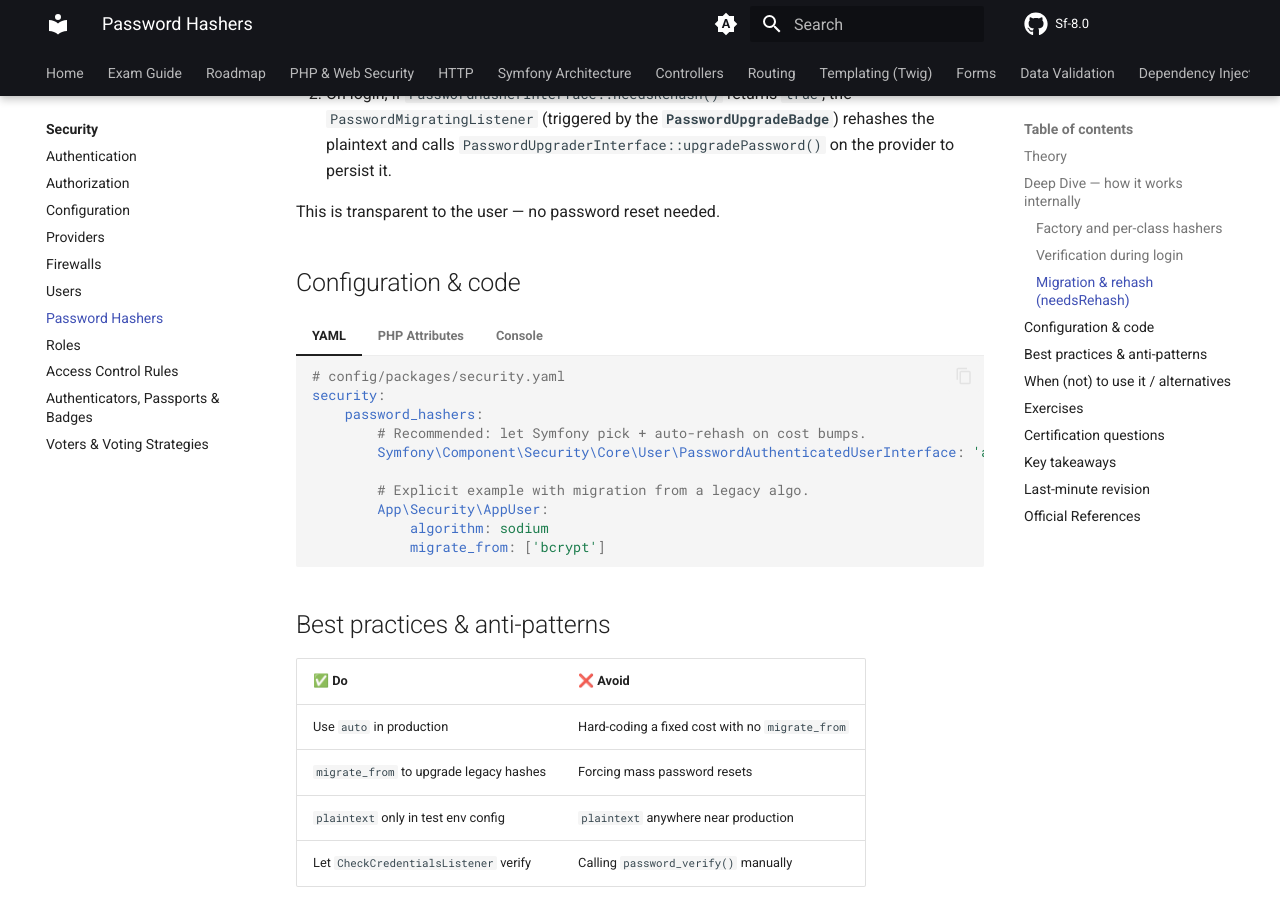
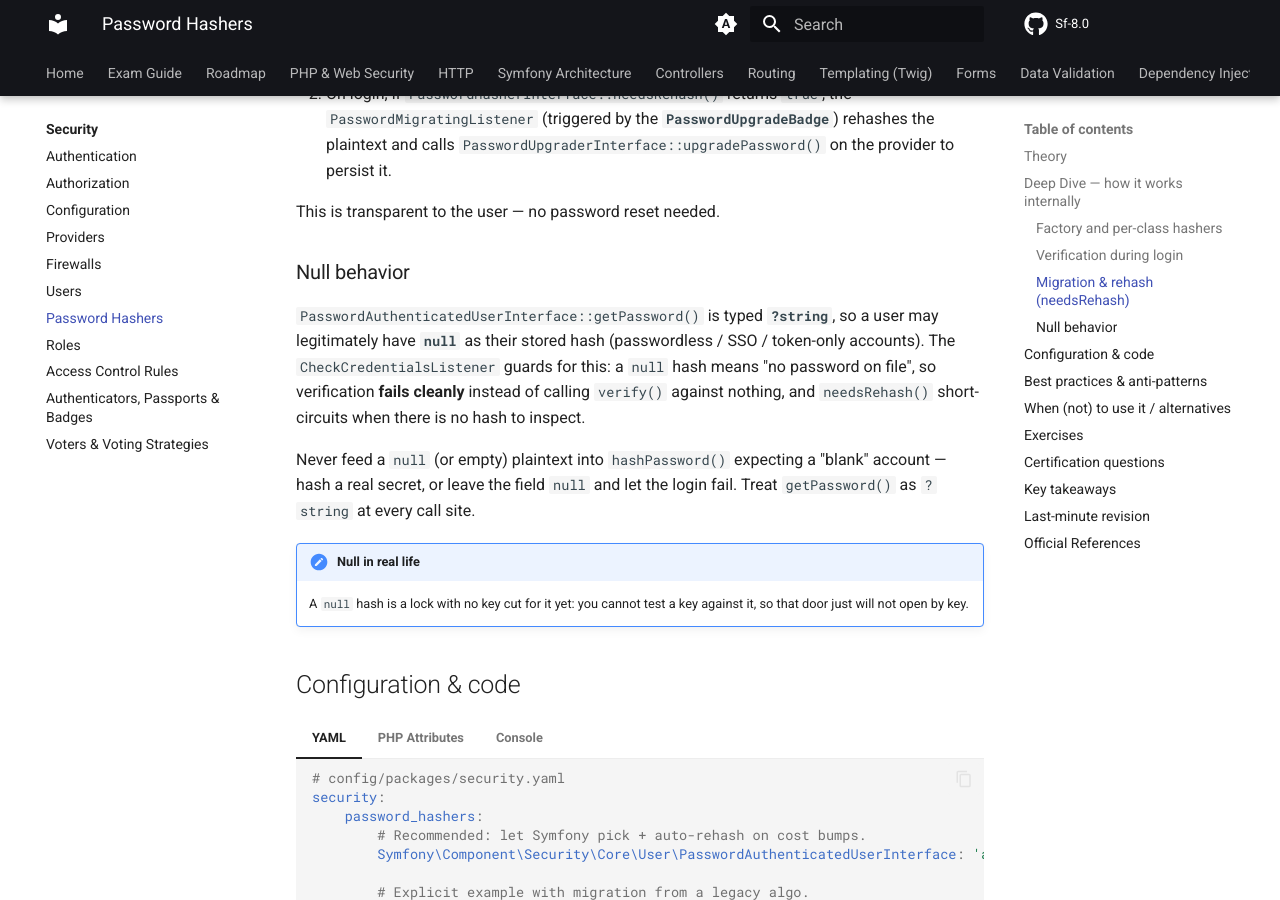
Before and after one commit to jasseryah-mazars/Sf-8.0, an MkDocs documentation site: the page built from docs/security/password-hashers.md, in a window 1280 px wide and 900 px high, scrolled down 1989 px. Built offline with MkDocs 1.6.1 and Material for MkDocs 9.7.7, drawn with Linux system fonts in a browser that asks for light colours; comment, search, counter and statistics services are not loaded; the version menu is left out.

Commit message:
docs: SymfonyCasts enrichment — validation analogies + null blocks
Co-Authored-By: Claude Opus 4.8 <noreply@anthropic.com>
Claude-Session: https://claude.ai/code/session_01JZmgF9DXThim3UADm1BKVL

```diff
--- a/docs/security/password-hashers.md
+++ b/docs/security/password-hashers.md
@@ -85,6 +85,23 @@ hashes while upgrading them on the next successful login:
    `PasswordUpgraderInterface::upgradePassword()` on the provider to persist it.
 
 This is transparent to the user — no password reset needed.
+
+### Null behavior
+
+`PasswordAuthenticatedUserInterface::getPassword()` is typed **`?string`**, so a
+user may legitimately have **`null`** as their stored hash (passwordless / SSO /
+token-only accounts). The `CheckCredentialsListener` guards for this: a `null`
+hash means "no password on file", so verification **fails cleanly** instead of
+calling `verify()` against nothing, and `needsRehash()` short-circuits when there
+is no hash to inspect.
+
+Never feed a `null` (or empty) plaintext into `hashPassword()` expecting a
+"blank" account — hash a real secret, or leave the field `null` and let the login
+fail. Treat `getPassword()` as `?string` at every call site.
+
+!!! note "Null in real life"
+    A `null` hash is a lock with no key cut for it yet: you cannot test a key
+    against it, so that door just will not open by key.
 
 ## Configuration & code
 
```
Also changed, not shown: docs/dependency-injection/factories.md (+7 -0 lines).
